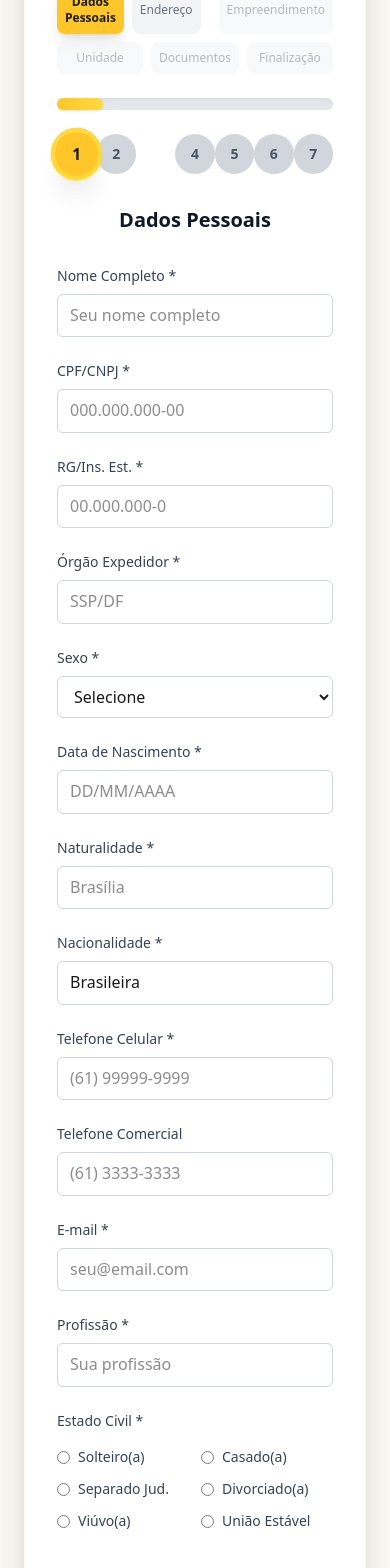
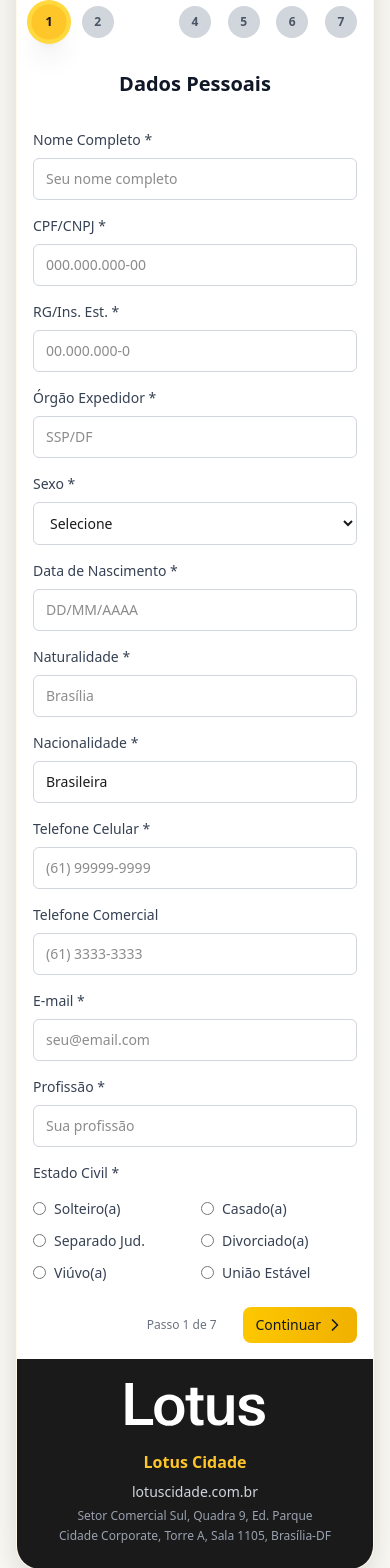
Before and after one commit to angelo-odois/lotus, a Next.js app: page / in a window 390 px wide. Shown: the part 340-1908 px from the top of the page. Built offline with nearby package versions, Linux system fonts and the light colour scheme.

Commit message:
fix:mobile

```diff
--- a/src/components/Header.tsx
+++ b/src/components/Header.tsx
@@ -2,7 +2,7 @@ import Image from 'next/image';
 
 export function Header() {
   return (
-    <div className="relative bg-gradient-to-br from-[#FFC629] to-[#FFD93D] p-12 md:p-6 text-center overflow-hidden rounded-t-2xl">
+    <div className="relative bg-gradient-to-br from-[#FFC629] to-[#FFD93D] p-6 md:p-8 text-center overflow-hidden rounded-t-2xl">
       {/* Pattern overlay */}
       <div
         className="absolute inset-0 opacity-20"
@@ -14,7 +14,7 @@ export function Header() {
 
       {/* Logo container */}
       <div className="relative z-10">
-        <div className="bg-[#1A1A1A] inline-block p-6 rounded-2xl mb-4 shadow-xl">
+        <div className="bg-[#1A1A1A] inline-block p-4 sm:p-6 rounded-2xl mb-4 shadow-xl">
           <Image
             src="/logo.svg"
             alt="Lotus"
@@ -24,7 +24,7 @@ export function Header() {
           />
         </div>
 
-        <h1 className="text-2xl md:text-2xl font-bold text-[#1A1A1A] mb-3 tracking-wide">
+        <h1 className="text-xl sm:text-2xl font-bold text-[#1A1A1A] mb-3 tracking-wide">
           PROPOSTA DE COMPRA
         </h1>
       </div>
--- a/src/components/Navigation.tsx
+++ b/src/components/Navigation.tsx
@@ -40,13 +40,13 @@ export function Navigation({
   };
 
   return (
-    <div className="flex justify-between items-center mt-8">
+    <div className="flex justify-between items-center mt-6 sm:mt-8 gap-2">
       <button
         type="button"
         onClick={handlePrevClick}
         disabled={currentStep === 1}
         className={`
-          flex items-center gap-2 px-6 py-3 rounded-lg font-medium transition-colors
+          flex items-center gap-1 sm:gap-2 px-3 sm:px-6 py-2 sm:py-3 rounded-lg font-medium transition-colors text-sm sm:text-base
           ${currentStep === 1
             ? 'invisible'
             : 'bg-gray-100 text-gray-700 hover:bg-gray-200'
@@ -57,7 +57,7 @@ export function Navigation({
         Voltar
       </button>
 
-      <div className="text-sm text-gray-500">
+      <div className="text-xs sm:text-sm text-gray-500 text-center flex-1 max-w-[100px]">
         Passo {currentStep} de {totalSteps}
       </div>
 
@@ -65,7 +65,7 @@ export function Navigation({
         type="button"
         onClick={handleNextClick}
         disabled={isSubmitting}
-        className="flex items-center gap-2 px-6 py-3 bg-gradient-to-r from-yellow-400 to-yellow-500 text-gray-900 rounded-lg font-medium hover:from-yellow-500 hover:to-yellow-600 transition-colors disabled:opacity-50"
+        className="flex items-center gap-1 sm:gap-2 px-3 sm:px-6 py-2 sm:py-3 bg-gradient-to-r from-yellow-400 to-yellow-500 text-gray-900 rounded-lg font-medium hover:from-yellow-500 hover:to-yellow-600 transition-colors disabled:opacity-50 text-sm sm:text-base"
       >
         {isSubmitting ? (
           <>
--- a/src/components/ProgressBar.tsx
+++ b/src/components/ProgressBar.tsx
@@ -19,7 +19,7 @@ export function ProgressBar({
   return (
     <div className="mb-8">
       {/* Labels dos passos - estilo mais próximo do original */}
-      <div className="flex flex-wrap justify-between gap-2 mb-6">
+      <div className="flex flex-wrap justify-between gap-1 sm:gap-2 mb-6">
         {config.steps.map((label, index) => {
           const stepNum = (index + 1) as Step;
           const isSpouseStep = stepNum === 3;
@@ -36,7 +36,7 @@ export function ProgressBar({
               key={stepNum}
               onClick={() => isAccessible ? goToStep(stepNum) : undefined}
               className={`
-                flex-1 text-xs md:text-sm font-medium px-2 py-2 rounded-lg transition-all duration-300 cursor-pointer text-center
+                flex-1 text-xs sm:text-sm font-medium px-1 sm:px-2 py-2 rounded-lg transition-all duration-300 cursor-pointer text-center
                 ${isActive
                   ? 'text-[#1A1A1A] bg-[#FFC629] shadow-lg font-semibold'
                   : 'text-gray-500 bg-gray-100 hover:bg-gray-200 hover:text-gray-700'
@@ -66,7 +66,7 @@ export function ProgressBar({
           const isSpouseStep = stepNum === 3;
 
           if (isSpouseStep && !shouldShowSpouseStep) {
-            return <div key={stepNum} className="w-10 h-10" />; // Espaço vazio
+            return <div key={stepNum} className="w-8 h-8 sm:w-10 sm:h-10" />; // Espaço vazio
           }
 
           const isActive = currentStep >= stepNum;
@@ -77,7 +77,7 @@ export function ProgressBar({
               key={stepNum}
               onClick={() => goToStep(stepNum)}
               className={`
-                w-10 h-10 rounded-full flex items-center justify-center text-sm font-bold transition-all duration-300 cursor-pointer
+                w-8 h-8 sm:w-10 sm:h-10 rounded-full flex items-center justify-center text-xs sm:text-sm font-bold transition-all duration-300 cursor-pointer
                 ${isActive
                   ? 'bg-[#FFC629] text-[#1A1A1A] shadow-lg transform scale-110'
                   : 'bg-gray-300 text-gray-600 hover:bg-gray-400'
--- a/src/components/PropostaForm.tsx
+++ b/src/components/PropostaForm.tsx
@@ -85,11 +85,11 @@ export function PropostaForm() {
 
   return (
     <div className="min-h-screen bg-[#FEFCF7] font-inter">
-      <div className="flex items-center justify-center min-h-screen p-6">
+      <div className="flex items-center justify-center min-h-screen p-4 sm:p-6">
         <div className="bg-white rounded-3xl shadow-2xl border border-[#FFC629]/10 overflow-hidden max-w-5xl w-full">
           <Header />
 
-          <div className="p-8 md:p-12">
+          <div className="p-4 sm:p-6 md:p-8">
             <ProgressBar
               currentStep={currentStep}
               totalSteps={totalSteps}
@@ -112,7 +112,7 @@ export function PropostaForm() {
             />
           </div>
 
-          <footer className="bg-[#1A1A1A] text-white p-12 md:p-16 text-center">
+          <footer className="bg-[#1A1A1A] text-white p-6 sm:p-8 md:p-12 text-center">
             <div className="flex justify-center mb-6">
               <Image
                 src="/logo.svg"
@@ -122,13 +122,13 @@ export function PropostaForm() {
                 className="filter invert brightness-0 contrast-100"
               />
             </div>
-            <p className="text-lg font-semibold text-[#FFC629] mb-2">
+            <p className="text-base sm:text-lg font-semibold text-[#FFC629] mb-2">
               Lotus Cidade
             </p>
             <p className="text-sm text-gray-300 mb-1">
               lotuscidade.com.br
             </p>
-            <p className="text-xs text-gray-400 leading-relaxed max-w-2xl mx-auto">
+            <p className="text-xs text-gray-400 leading-relaxed max-w-2xl mx-auto px-4">
               Setor Comercial Sul, Quadra 9, Ed. Parque Cidade Corporate, Torre A, Sala 1105, Brasília-DF
             </p>
           </footer>
--- a/src/components/steps/StepDadosPessoais.tsx
+++ b/src/components/steps/StepDadosPessoais.tsx
@@ -56,8 +56,8 @@ export function StepDadosPessoais({ formData, updateFormData }: StepDadosPessoai
         <h2 className="text-xl font-semibold text-gray-900 mb-2">Dados Pessoais</h2>
       </div>
 
-      <div className="grid grid-cols-1 md:grid-cols-2 lg:grid-cols-3 gap-6">
-        <div className="lg:col-span-3">
+      <div className="grid grid-cols-1 sm:grid-cols-2 gap-4 sm:gap-6">
+        <div className="sm:col-span-2">
           <label className="block text-sm font-medium text-gray-700 mb-2">
             Nome Completo *
           </label>
@@ -66,7 +66,7 @@ export function StepDadosPessoais({ formData, updateFormData }: StepDadosPessoai
             required
             value={formData.nome}
             onChange={(e) => updateFormData('nome', e.target.value)}
-            className="w-full px-3 py-2 border border-gray-300 rounded-md focus:ring-2 focus:ring-yellow-500 focus:border-transparent"
+            className="w-full px-3 py-2.5 sm:py-2 border border-gray-300 rounded-md focus:ring-2 focus:ring-yellow-500 focus:border-transparent text-sm sm:text-base"
             placeholder="Seu nome completo"
           />
         </div>
@@ -80,7 +80,7 @@ export function StepDadosPessoais({ formData, updateFormData }: StepDadosPessoai
             required
             value={formData.cpfCnpj}
             onChange={(e) => updateFormData('cpfCnpj', formatCPF(e.target.value))}
-            className="w-full px-3 py-2 border border-gray-300 rounded-md focus:ring-2 focus:ring-yellow-500 focus:border-transparent"
+            className="w-full px-3 py-2.5 sm:py-2 border border-gray-300 rounded-md focus:ring-2 focus:ring-yellow-500 focus:border-transparent text-sm sm:text-base"
             placeholder="000.000.000-00"
           />
         </div>
@@ -94,7 +94,7 @@ export function StepDadosPessoais({ formData, updateFormData }: StepDadosPessoai
             required
             value={formData.rgInsEst}
             onChange={(e) => updateFormData('rgInsEst', e.target.value)}
-            className="w-full px-3 py-2 border border-gray-300 rounded-md focus:ring-2 focus:ring-yellow-500 focus:border-transparent"
+            className="w-full px-3 py-2.5 sm:py-2 border border-gray-300 rounded-md focus:ring-2 focus:ring-yellow-500 focus:border-transparent text-sm sm:text-base"
             placeholder="00.000.000-0"
           />
         </div>
@@ -108,7 +108,7 @@ export function StepDadosPessoais({ formData, updateFormData }: StepDadosPessoai
             required
             value={formData.orgaoExpedidor}
             onChange={(e) => updateFormData('orgaoExpedidor', e.target.value)}
-            className="w-full px-3 py-2 border border-gray-300 rounded-md focus:ring-2 focus:ring-yellow-500 focus:border-transparent"
+            className="w-full px-3 py-2.5 sm:py-2 border border-gray-300 rounded-md focus:ring-2 focus:ring-yellow-500 focus:border-transparent text-sm sm:text-base"
             placeholder="SSP/DF"
           />
         </div>
@@ -121,7 +121,7 @@ export function StepDadosPessoais({ formData, updateFormData }: StepDadosPessoai
             required
             value={formData.sexo}
             onChange={(e) => updateFormData('sexo', e.target.value)}
-            className="w-full px-3 py-2 border border-gray-300 rounded-md focus:ring-2 focus:ring-yellow-500 focus:border-transparent"
+            className="w-full px-3 py-2.5 sm:py-2 border border-gray-300 rounded-md focus:ring-2 focus:ring-yellow-500 focus:border-transparent text-sm sm:text-base"
           >
             <option value="">Selecione</option>
             <option value="masculino">Masculino</option>
@@ -138,7 +138,7 @@ export function StepDadosPessoais({ formData, updateFormData }: StepDadosPessoai
             required
             value={formData.dataNascimento}
             onChange={(e) => updateFormData('dataNascimento', formatDate(e.target.value))}
-            className="w-full px-3 py-2 border border-gray-300 rounded-md focus:ring-2 focus:ring-yellow-500 focus:border-transparent"
+            className="w-full px-3 py-2.5 sm:py-2 border border-gray-300 rounded-md focus:ring-2 focus:ring-yellow-500 focus:border-transparent text-sm sm:text-base"
             placeholder="DD/MM/AAAA"
             maxLength={10}
           />
@@ -153,7 +153,7 @@ export function StepDadosPessoais({ formData, updateFormData }: StepDadosPessoai
             required
             value={formData.naturalidade}
             onChange={(e) => updateFormData('naturalidade', e.target.value)}
-            className="w-full px-3 py-2 border border-gray-300 rounded-md focus:ring-2 focus:ring-yellow-500 focus:border-transparent"
+            className="w-full px-3 py-2.5 sm:py-2 border border-gray-300 rounded-md focus:ring-2 focus:ring-yellow-500 focus:border-transparent text-sm sm:text-base"
             placeholder="Brasília"
           />
         </div>
@@ -167,7 +167,7 @@ export function StepDadosPessoais({ formData, updateFormData }: StepDadosPessoai
             required
             value={formData.nacionalidade}
             onChange={(e) => updateFormData('nacionalidade', e.target.value)}
-            className="w-full px-3 py-2 border border-gray-300 rounded-md focus:ring-2 focus:ring-yellow-500 focus:border-transparent"
+            className="w-full px-3 py-2.5 sm:py-2 border border-gray-300 rounded-md focus:ring-2 focus:ring-yellow-500 focus:border-transparent text-sm sm:text-base"
             placeholder="Brasileira"
           />
         </div>
@@ -181,7 +181,7 @@ export function StepDadosPessoais({ formData, updateFormData }: StepDadosPessoai
             required
             value={formData.telefoneCelular}
             onChange={(e) => updateFormData('telefoneCelular', formatPhone(e.target.value))}
-            className="w-full px-3 py-2 border border-gray-300 rounded-md focus:ring-2 focus:ring-yellow-500 focus:border-transparent"
+            className="w-full px-3 py-2.5 sm:py-2 border border-gray-300 rounded-md focus:ring-2 focus:ring-yellow-500 focus:border-transparent text-sm sm:text-base"
             placeholder="(61) 99999-9999"
           />
         </div>
@@ -194,12 +194,12 @@ export function StepDadosPessoais({ formData, updateFormData }: StepDadosPessoai
             type="tel"
             value={formData.telefoneComercial || ''}
             onChange={(e) => updateFormData('telefoneComercial', formatPhone(e.target.value))}
-            className="w-full px-3 py-2 border border-gray-300 rounded-md focus:ring-2 focus:ring-yellow-500 focus:border-transparent"
+            className="w-full px-3 py-2.5 sm:py-2 border border-gray-300 rounded-md focus:ring-2 focus:ring-yellow-500 focus:border-transparent text-sm sm:text-base"
             placeholder="(61) 3333-3333"
           />
         </div>
 
-        <div className="lg:col-span-2">
+        <div className="sm:col-span-2">
           <label className="block text-sm font-medium text-gray-700 mb-2">
             E-mail *
           </label>
@@ -208,7 +208,7 @@ export function StepDadosPessoais({ formData, updateFormData }: StepDadosPessoai
             required
             value={formData.email}
             onChange={(e) => updateFormData('email', e.target.value)}
-            className="w-full px-3 py-2 border border-gray-300 rounded-md focus:ring-2 focus:ring-yellow-500 focus:border-transparent"
+            className="w-full px-3 py-2.5 sm:py-2 border border-gray-300 rounded-md focus:ring-2 focus:ring-yellow-500 focus:border-transparent text-sm sm:text-base"
             placeholder="seu@email.com"
           />
         </div>
@@ -222,16 +222,16 @@ export function StepDadosPessoais({ formData, updateFormData }: StepDadosPessoai
             required
             value={formData.profissao}
             onChange={(e) => updateFormData('profissao', e.target.value)}
-            className="w-full px-3 py-2 border border-gray-300 rounded-md focus:ring-2 focus:ring-yellow-500 focus:border-transparent"
+            className="w-full px-3 py-2.5 sm:py-2 border border-gray-300 rounded-md focus:ring-2 focus:ring-yellow-500 focus:border-transparent text-sm sm:text-base"
             placeholder="Sua profissão"
           />
         </div>
 
-        <div className="lg:col-span-3">
+        <div className="sm:col-span-2">
           <label className="block text-sm font-medium text-gray-700 mb-4">
             Estado Civil *
           </label>
-          <div className="grid grid-cols-2 md:grid-cols-3 lg:grid-cols-6 gap-3">
+          <div className="grid grid-cols-2 sm:grid-cols-3 gap-3">
             {[
               { value: 'solteiro', label: 'Solteiro(a)' },
               { value: 'casado', label: 'Casado(a)' },
--- a/src/components/steps/StepDocumentos.tsx
+++ b/src/components/steps/StepDocumentos.tsx
@@ -115,7 +115,7 @@ export function StepDocumentos({ uploadedFiles, setUploadedFiles, shouldShowSpou
 
       <div
         className={`
-          border-2 border-dashed rounded-lg p-12 text-center transition-all cursor-pointer
+          border-2 border-dashed rounded-lg p-6 sm:p-12 text-center transition-all cursor-pointer
           ${isDragOver
             ? 'border-yellow-400 bg-yellow-50'
             : 'border-gray-300 hover:border-yellow-400 hover:bg-gray-50'
--- a/src/components/steps/StepEmpreendimento.tsx
+++ b/src/components/steps/StepEmpreendimento.tsx
@@ -15,7 +15,7 @@ export function StepEmpreendimento({ formData, updateFormData }: StepEmpreendime
         <h2 className="text-xl font-semibold text-gray-900 mb-2">Empreendimento</h2>
       </div>
 
-      <div className="grid grid-cols-1 md:grid-cols-2 gap-6">
+      <div className="grid grid-cols-1 gap-4">
         {Object.entries(config.empreendimentos).map(([key, name]) => (
           <label
             key={key}
```
Also changed, not shown: src/components/steps/StepConjuge.tsx (+13 -13 lines), src/components/steps/StepEndereco.tsx (+8 -8 lines), src/components/steps/StepUnidade.tsx (+10 -10 lines).
